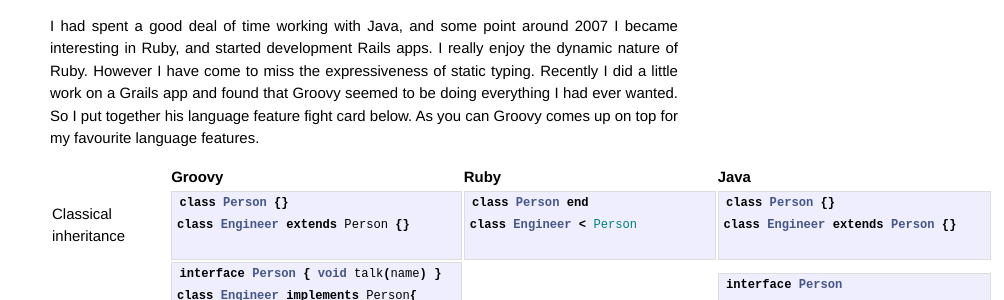
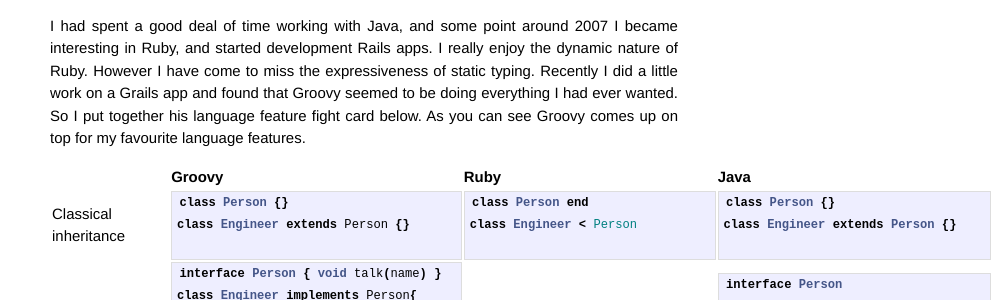
Before and after one commit to sbrady/sbrady.github.io, a Jekyll site: the page built from _posts/2014-07-11-groovy-vs-ruby-java.markdown, in a window 1280 px wide. Shown: the part 157-457 px from the top of the page, without its empty margins (276-1280 px from the left). Built offline with Jekyll 4.4.1, drawn with Linux system fonts in a browser that asks for light colours; Markdown is read by kramdown in place of the engine named in the settings; comment, search, counter and statistics services are not loaded.

Commit message:
cleaned up a little bit

```diff
--- a/_posts/2014-07-11-groovy-vs-ruby-java.markdown
+++ b/_posts/2014-07-11-groovy-vs-ruby-java.markdown
@@ -9,7 +9,7 @@
 development Rails apps. I really enjoy the dynamic nature of Ruby. However I have come to miss the expressiveness of
 static typing. Recently I did a little work on a Grails app and found that Groovy seemed to be doing everything I had
 ever wanted. So I put together his language feature fight card below.
-As you can Groovy comes up on top for my favourite language features.
+As you can see Groovy comes up on top for my favourite language features.
 
 
 <table>
```
Also changed, not shown: _posts/2014-07-11-welcome-to-jekyll.markdown (deleted, +0 -24 lines).
